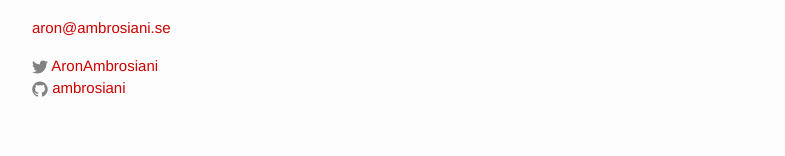
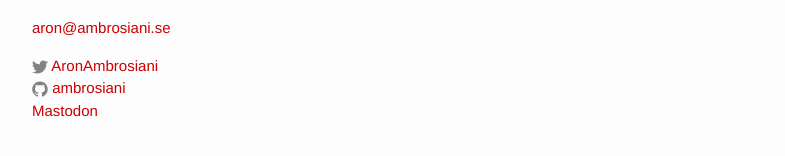
Before and after one commit to Ambrosiani/blogtest, a Jekyll site: the page built from index.html, in a window 1280 px wide and 900 px high, scrolled down 1512 px. Shown: the part 718-874 px from the top of the window, without its empty margins (238-1023 px from the left). Built offline with Jekyll 4.4.1, drawn with Linux system fonts in a browser that asks for light colours; the list of posts is cut into pages by our own code.

Commit message:
Update footer.html

```diff
--- a/_includes/footer.html
+++ b/_includes/footer.html
@@ -22,6 +22,9 @@
           <li>
             {% include icon-github.html username=site.github_username %}
           </li>
+          <li>
+            <a rel="me" href="https://glammr.us/@aronambrosiani">Mastodon</a>
+          </li>
           {% endif %}
 
         </ul>
```
